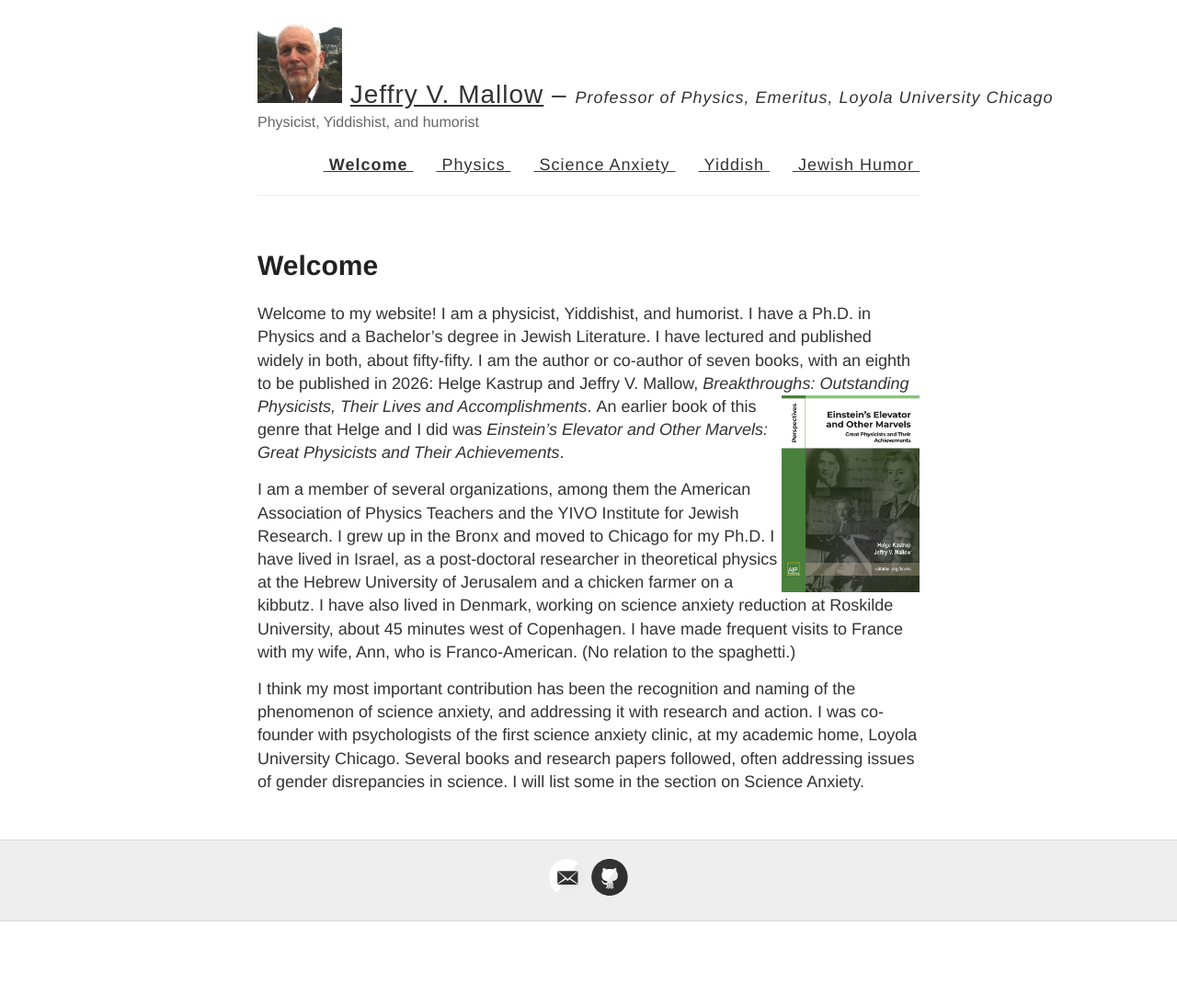
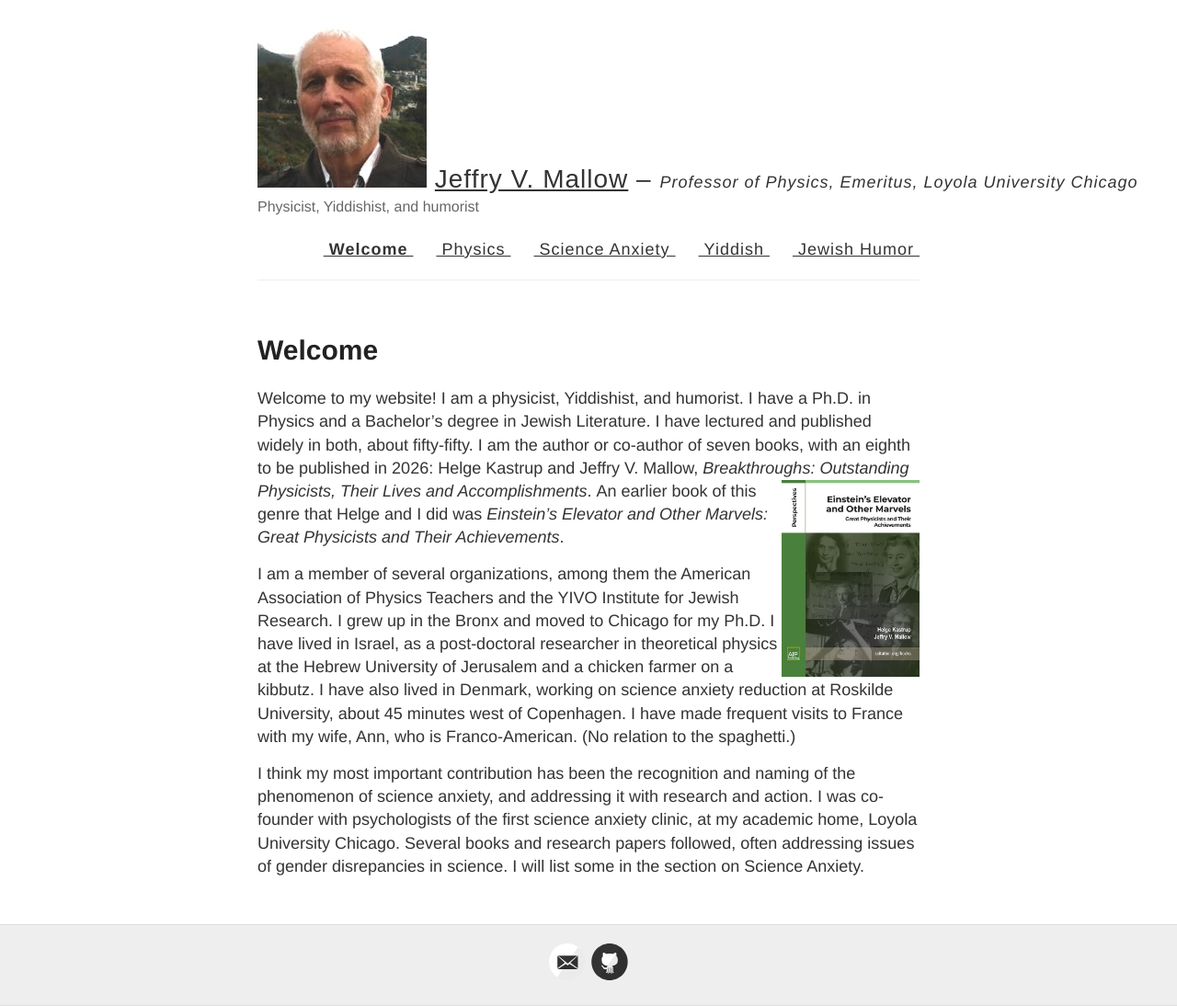
Before and after one commit to jvmallow/jvmallow.github.io, a Jekyll site: the page built from welcome.md, in a window 1280 px wide. Shown: the whole page at 92% size. Built offline with Jekyll 4.4.1, drawn with Linux system fonts in a browser that asks for light colours; before the commit the page ends 1002 px from its top, so only the background shows below that.

Commit message:
Update default.html

```diff
--- a/_layouts/default.html
+++ b/_layouts/default.html
@@ -23,7 +23,7 @@
           <div class="site-info">
             <h1 class="site-name">
               <nobr>
-                <img src="{{ site.avatar }}" height="92"/>
+                <img src="{{ site.avatar }}" height="184"/>
                 <a href="{{ site.baseurl }}/" style="font-family: {{ site.name_font }}">{{ site.name }}</a>
                 &ndash; <font size="4"><i>{{ site.tagline }}</i></font>
               </nobr>
```
